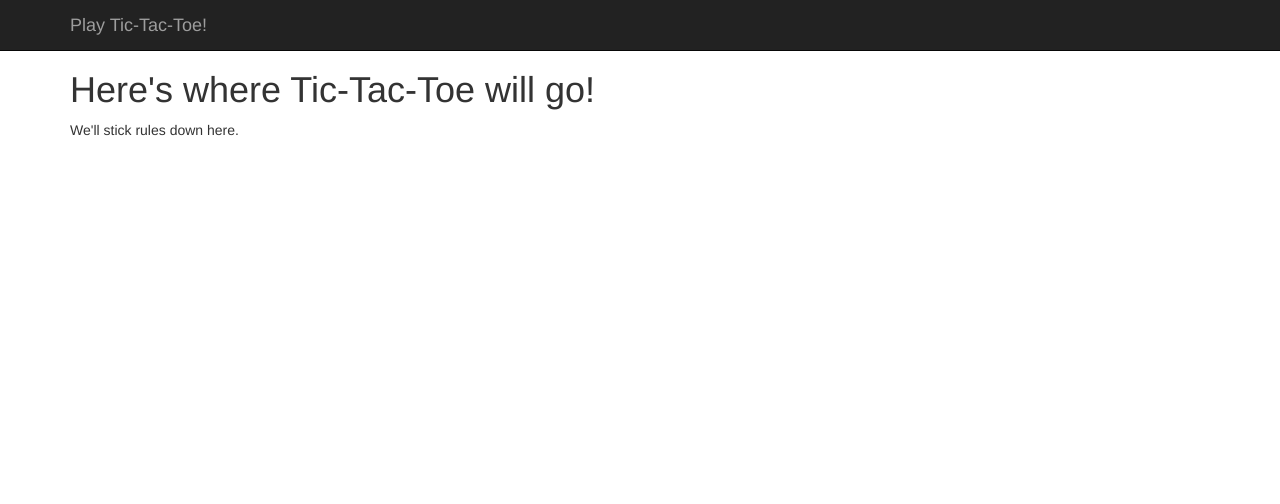
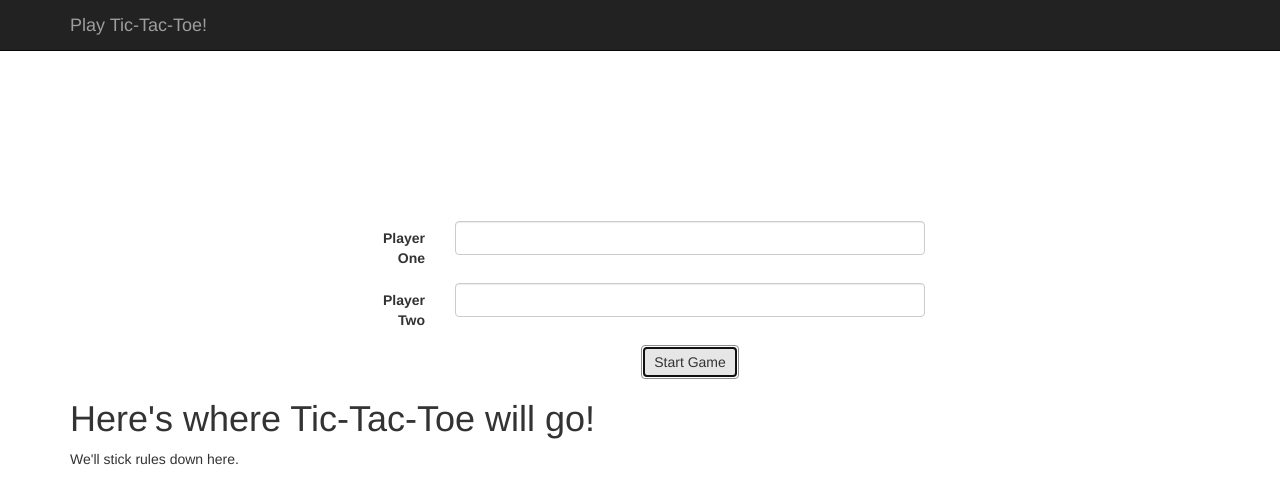
Before and after one commit to cassivance/creative1, a plain HTML site: page index.html in a window 1280 px wide. Drawn offline with nearby package versions, Linux system fonts and the light colour scheme.

Commit message:
home page

```diff
--- a/css/main.css
+++ b/css/main.css
@@ -15,3 +15,18 @@ body {
 .navbar .navbar-collapse {
     text-align: center;
 }
+
+#startPage{
+  margin-top: 15%;
+}
+
+.form-control{
+
+}
+
+
+.form-horizontal{
+  text-align: center;
+  margin: auto;
+  width: 50%;
+}
--- a/index.html
+++ b/index.html
@@ -22,6 +22,27 @@
 </nav>
 
 <div class="container">
+    <div id="startPage">
+      <form class="form-horizontal">
+        <div class="form-group">
+          <label for="inputEmail3" class="col-sm-2 control-label">Player One</label>
+          <div class="col-sm-10">
+            <input type="name" class="form-control" id="inputEmail3">
+          </div>
+        </div>
+        <div class="form-group">
+          <label for="inputPassword3" class="col-sm-2 control-label">Player Two</label>
+          <div class="col-sm-10">
+            <input type="name" class="form-control" id="inputPassword3">
+          </div>
+        </div>
+        <div class="form-group">
+          <div class="col-sm-offset-2 col-sm-10">
+            <button onclick="startFunction()" id="startButton" autofocus=""type="submit" class="btn btn-default">Start Game</button>
+          </div>
+        </div>
+      </form>
+    </div>
     <div class="tic-tac-toe">
 
         <h1>Here's where Tic-Tac-Toe will go!</h1>
```
